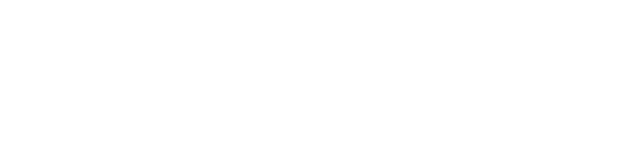
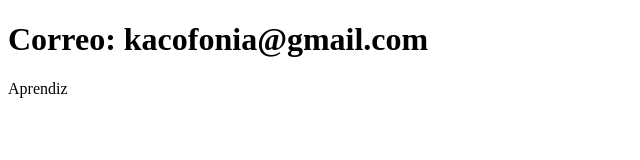
Before and after one commit to AlondraColateral/sistemaDeRegistro, a plain HTML site: page index.html in a window 1280 px wide. Shown: the whole page, without its empty margins (0-640 px from the left). Drawn offline with Linux system fonts and the light colour scheme.

Commit message:
Actualiza contacto

```diff
--- a/index.html
+++ b/index.html
@@ -6,6 +6,7 @@
     <title>Sistema de Registro de Juego</title>
 </head>
 <body>
-
+    <h1>Correo: kacofonia@gmail.com</h1>
+         <p>Aprendiz</p>
 </body>
 </html>
```
